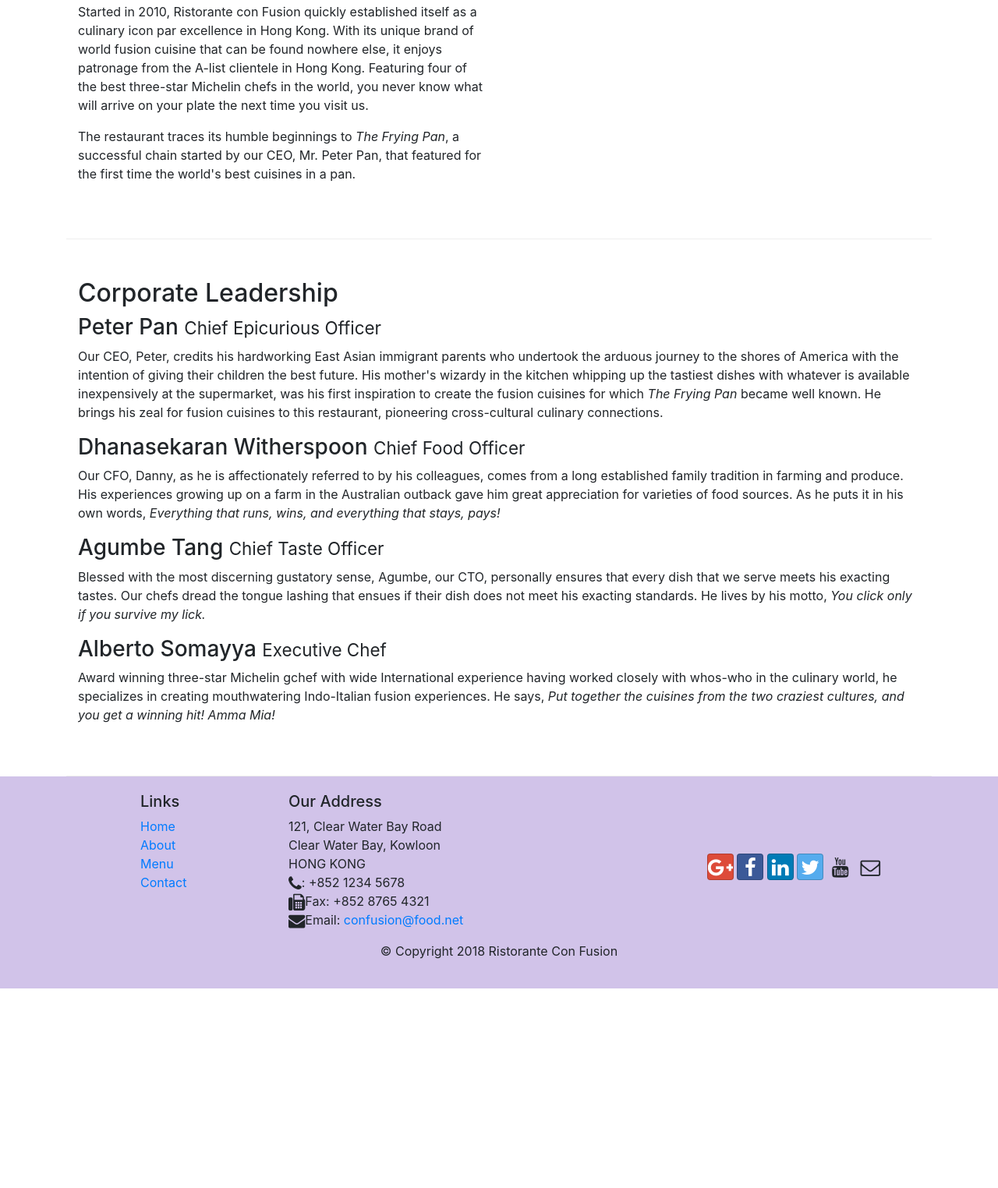
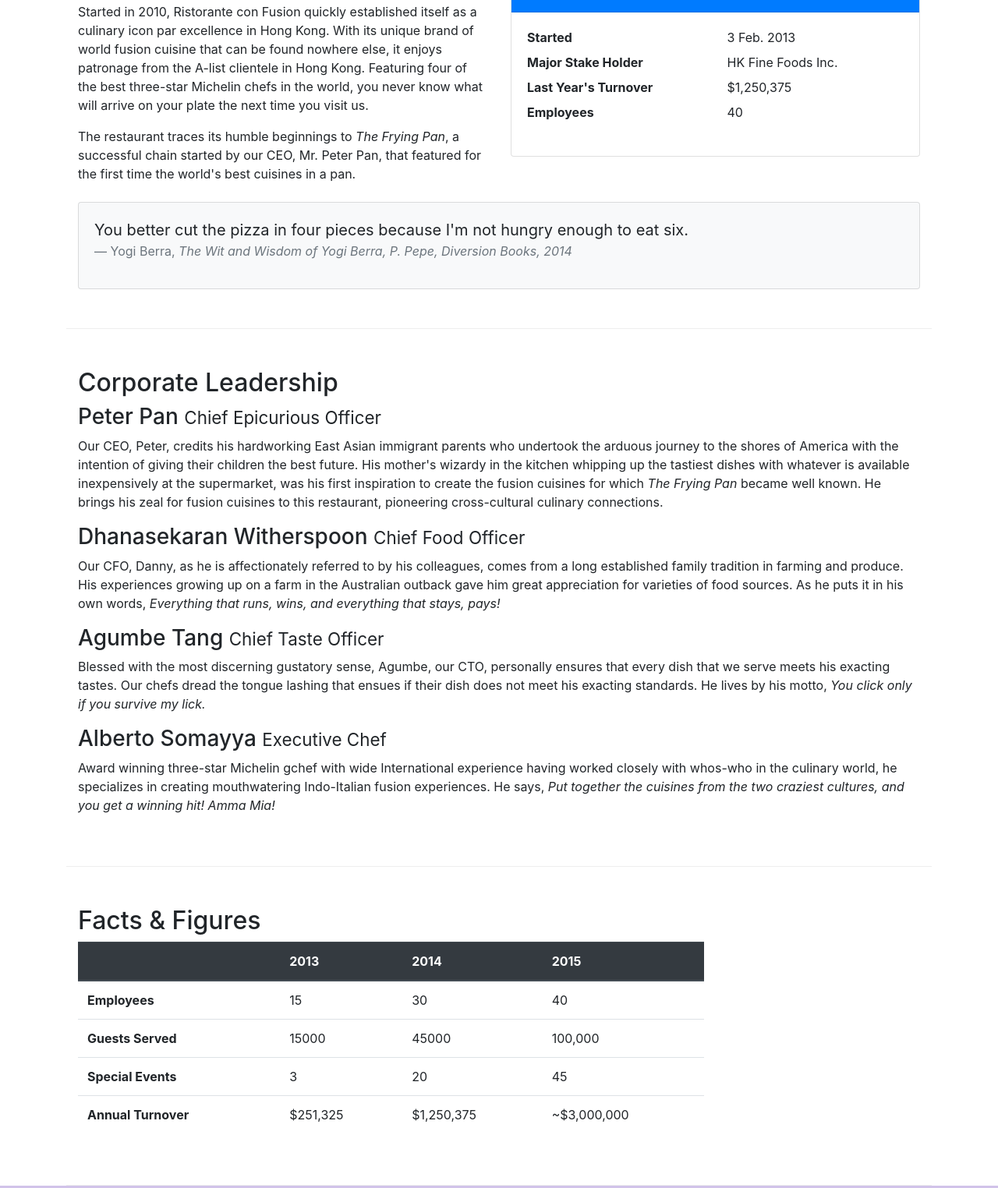
Before and after one commit to isakovairat/conFusion, a website: page aboutus.html in a window 1280 px wide. Shown: the part 546-2070 px from the top of the page at 78% size. Before the commit the page ends 1814 px from the top, so only its background shows below. Drawn offline with nearby package versions, Linux system fonts and the light colour scheme.

Commit message:
tables and cards

```diff
--- a/aboutus.html
+++ b/aboutus.html
@@ -64,7 +64,34 @@
                 <p>Started in 2010, Ristorante con Fusion quickly established itself as a culinary icon par excellence in Hong Kong. With its unique brand of world fusion cuisine that can be found nowhere else, it enjoys patronage from the A-list clientele in Hong Kong.  Featuring four of the best three-star Michelin chefs in the world, you never know what will arrive on your plate the next time you visit us.</p>
                 <p>The restaurant traces its humble beginnings to <em>The Frying Pan</em>, a successful chain started by our CEO, Mr. Peter Pan, that featured for the first time the world's best cuisines in a pan.</p>
             </div>
-            <div>
+            <div class="col-12 col-sm-6">
+                <div class="card">
+                    <h3 class="card-header bg-primary text-white">Facts At a Glance</h3>
+                    <div class="card-body">
+                        <dl class="row">
+                            <dt class="col-6">Started</dt>
+                            <dd class="col-6">3 Feb. 2013</dd>
+                            <dt class="col-6">Major Stake Holder</dt>
+                            <dd class="col-6">HK Fine Foods Inc.</dd>
+                            <dt class="col-6">Last Year's Turnover</dt>
+                            <dd class="col-6">$1,250,375</dd>
+                            <dt class="col-6">Employees</dt>
+                            <dd class="col-6">40</dd>
+                        </dl>
+                    </div>
+                </div>
+            </div>
+            <div class="col-12">
+                <div class="card card-body bg-light mt-2">
+                    <blockquote class="blockquote">
+                        <p class="mb-0">You better cut the pizza in four pieces because
+                            I'm not hungry enough to eat six.</p>
+                        <footer class="blockquote-footer">Yogi Berra,
+                            <cite title="Source Title">The Wit and Wisdom of Yogi Berra,
+                            P. Pepe, Diversion Books, 2014</cite>
+                        </footer>
+                    </blockquote>
+                </div>
             </div>
         </div>
 
@@ -80,6 +107,50 @@
                 <h3>Alberto Somayya <small>Executive Chef</small></h3>
                 <p class="d-none d-sm-block">Award winning three-star Michelin gchef with wide International experience having worked closely with whos-who in the culinary world, he specializes in creating mouthwatering Indo-Italian fusion experiences. He says, <em>Put together the cuisines from the two craziest cultures, and you get a winning hit! Amma Mia!</em></p>
             </div>
+       </div>
+       <div class="row row-content">
+           <div class="col-12 col-sm-9">
+               <h2>Facts &amp; Figures</h2>
+               <div class="table-responsive">
+                   <table class="table table-stripped">
+                       <thead class="thead-dark">
+                           <tr>
+                               <th>&nbsp;</th>
+                               <th>2013</th>
+                               <th>2014</th>
+                               <th>2015</th>
+                           </tr>
+                       </thead>
+                       <tbody>
+                           <tr>
+                                <th>Employees</th>
+                                <td>15</td>
+                                <td>30</td>
+                                <td>40</td>
+                           </tr>
+                           <tr>
+                                <th>Guests Served</th>
+                                <td>15000</td>
+                                <td>45000</td>
+                                <td>100,000</td>
+                            </tr>
+                            <tr>
+                                <th>Special Events</th>
+                                <td>3</td>
+                                <td>20</td>
+                                <td>45</td>
+                            </tr>
+                            <tr>
+                                <th>Annual Turnover</th>
+                                <td>$251,325</td>
+                                <td>$1,250,375</td>
+                                <td>~$3,000,000</td>
+                            </tr>
+                       </tbody>
+                   </table>
+               </div>
+           </div>
+           <div class="col-12 col-sm-3"></div>
        </div>
 
     </div>
```
